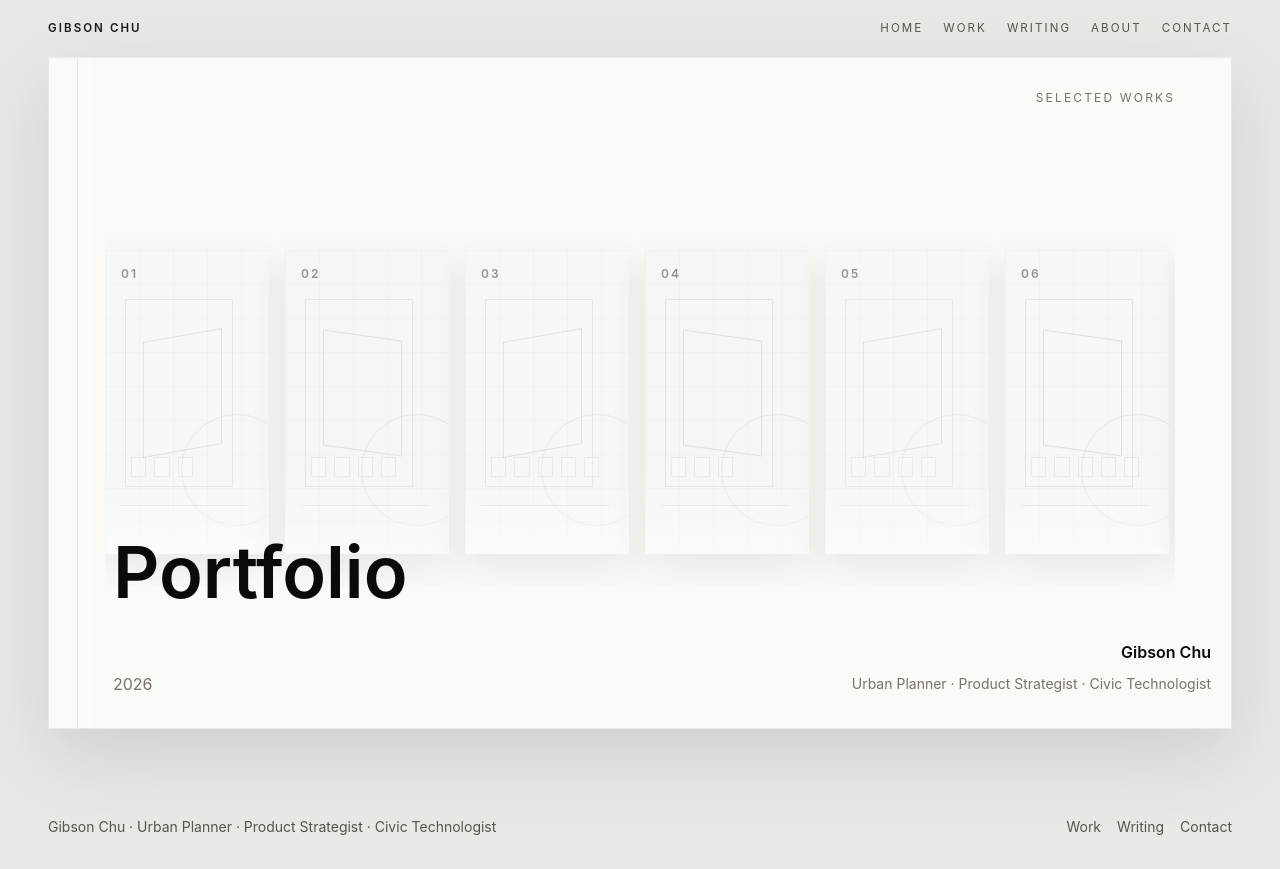
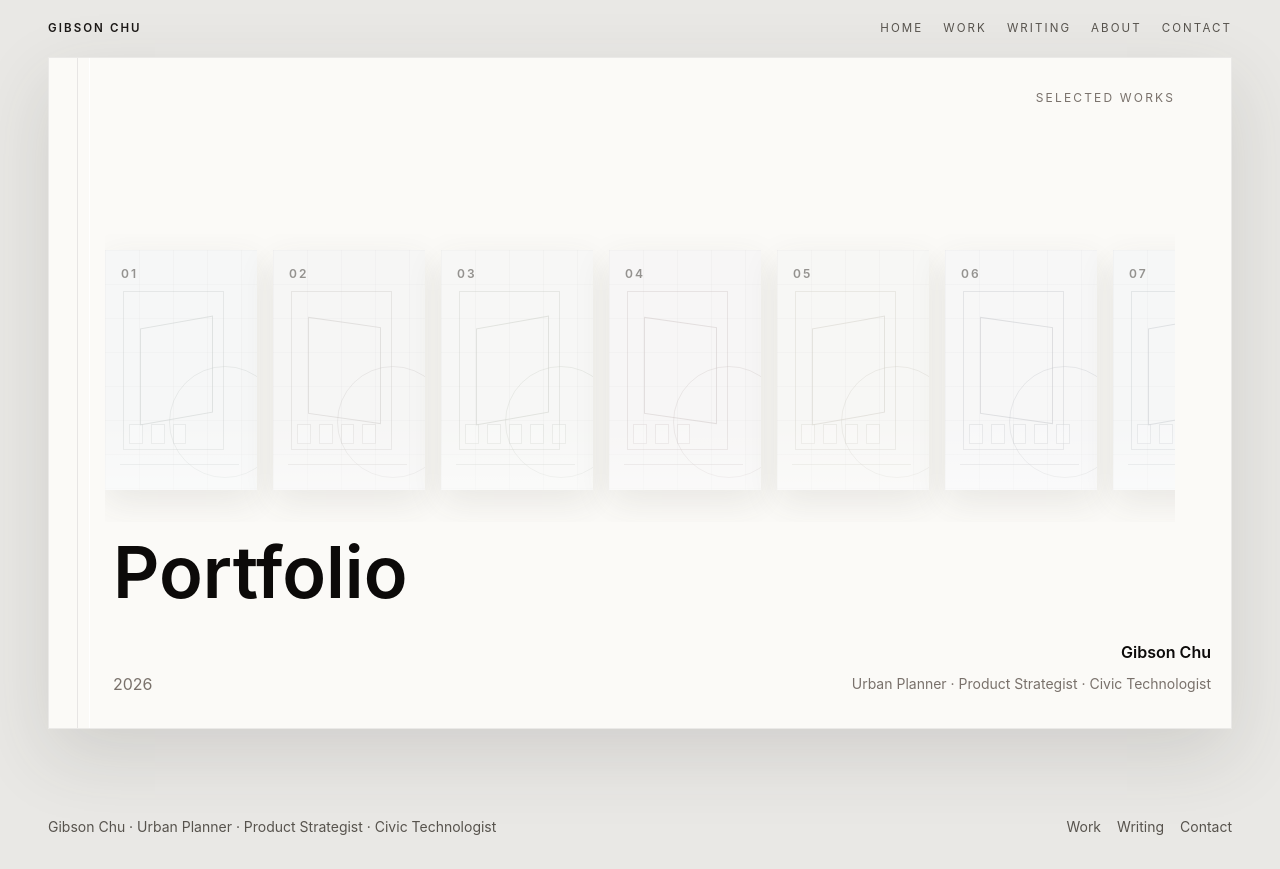
Before and after one commit to gibsonchu/portfolio-2026, a Next.js app: page / in a window 1280 px wide. Built offline with nearby package versions, Linux system fonts and the light colour scheme.

Commit message:
Resize cover project rectangles

```diff
--- a/components/ProjectCard.tsx
+++ b/components/ProjectCard.tsx
@@ -42,7 +42,7 @@ export function ProjectCard({ project, index, featured = false }: ProjectCardPro
       aria-label={`Open ${project.title}`}
       className={[
         "group relative block overflow-hidden bg-white shadow-[0_12px_34px_rgba(67,64,58,0.10)] transition duration-300 hover:-translate-y-1 hover:shadow-[0_18px_46px_rgba(67,64,58,0.14)] focus:outline-none focus-visible:ring-2 focus-visible:ring-stone-800",
-        featured ? "h-[15.5rem] w-full md:h-[18rem] md:min-w-[11rem] md:flex-[0_0_11rem] lg:h-[19rem] lg:min-w-[10.25rem] lg:flex-1" : "h-full"
+        featured ? "h-[15.5rem] w-full md:h-[16rem] md:min-w-[10.25rem] md:flex-[0_0_10.25rem] lg:h-[15rem] lg:min-w-[9.5rem] lg:flex-1" : "h-full"
       ].join(" ")}
     >
       <div className="absolute inset-0 opacity-50 saturate-[0.35] transition duration-500 group-hover:scale-[1.025] group-hover:opacity-95 group-hover:blur-[2px] group-hover:saturate-[0.85]">
```
